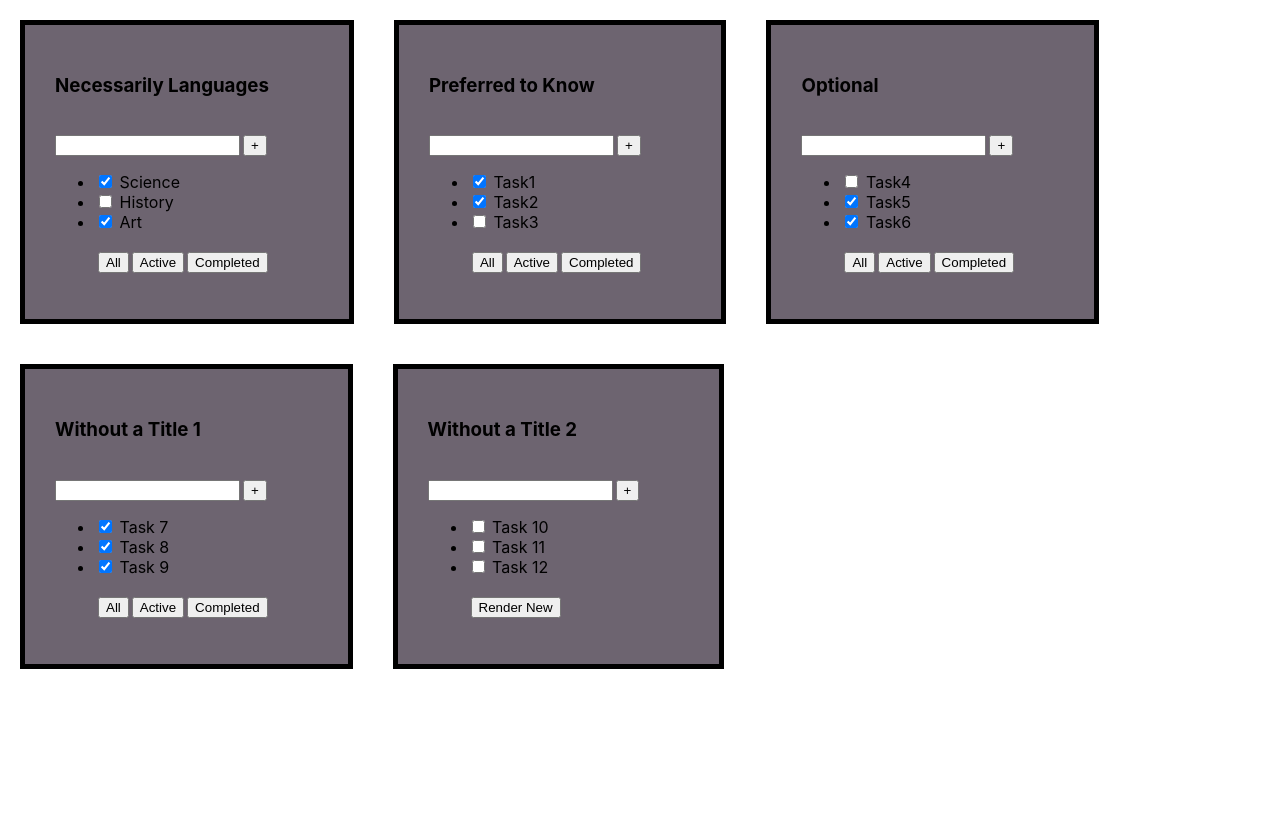
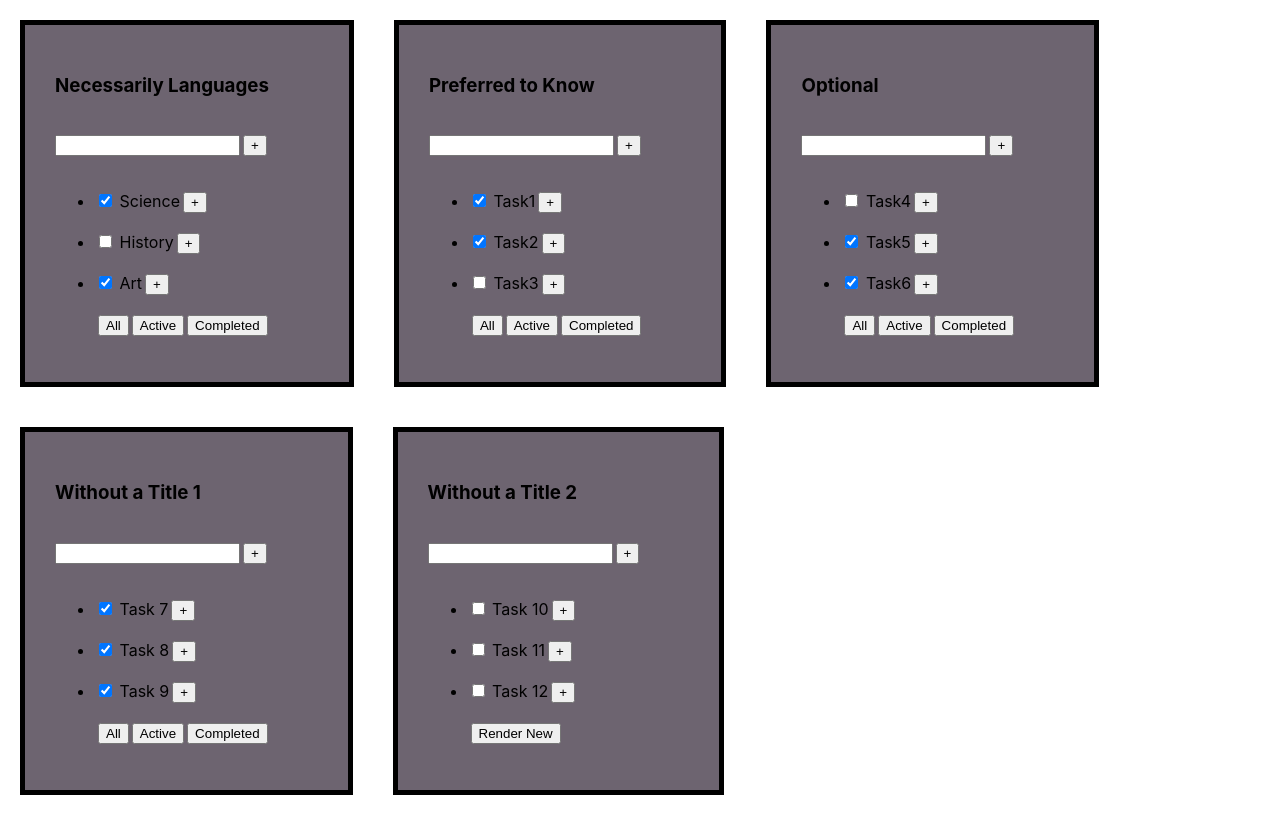
Before and after one commit to Sova42-cmd/React_Project, a React (Vite) app: page / in a window 1280 px wide. Built offline with nearby package versions, Linux system fonts and the light colour scheme.

Commit message:
added.callback

```diff
--- a/src/App.tsx
+++ b/src/App.tsx
@@ -1,35 +1,5 @@
 import './App.css'
 import ToDoList from "./ToDoList.tsx";
-//
-// import React from "react";
-//
-// type User = {
-//     id: number;
-//     name: string;
-//     email: string;
-// };
-
-// const users: User[] = [
-//     { id: 1, name: "Alice", email: "alice@example.com" },
-//     { id: 2, name: "Bob", email: "bob@example.com" },
-//     { id: 3, name: "Charlie", email: "charlie@example.com" },
-// ];
-//
-// const UserList: React.FC = () => {
-//     return (
-//         <div className="p-4">
-//             <h2 className="text-xl font-bold">User List</h2>
-//             <ul className="mt-2">
-//                 {users.map((user) => (
-//                     <li key={user.id} className="p-2 border-b">
-//                         <strong>{user.name}</strong> - {user.email}
-//                     </li>
-//                 ))}
-//             </ul>
-//         </div>
-//     );
-// };
-
 
 const firstTasks = [
     {
@@ -81,20 +51,26 @@ const forthTasks = [
 ]
 
 const fifthTasks = [
-    {id: 11, name: "Task 10", isDone: false},
-    {id: 12, name: "Task 11", isDone: false},
-    {id: 13, name: "Task 12", isDone: false},
+    {id: 13, name: "Task 10", isDone: false},
+    {id: 14, name: "Task 11", isDone: false},
+    {id: 15, name: "Task 12", isDone: false},
 ]
+
 
 function App() {
 
+    // function deleteTask (message: any) {console.log(message)}
+    const deleteTask = (message:any) => {
+        console.log(message)
+    }
+
     return (<>
 
-            <ToDoList title={"Necessarily Languages"} allTasks={firstTasks} buttons={buttons}/>
-            <ToDoList title={"Preferred to Know"} allTasks={secondTasks} buttons={buttons}/>
-            <ToDoList title={"Optional"} allTasks={thirdTasks} buttons={buttons}/>
-            <ToDoList title={"Without a Title 1"} allTasks={forthTasks} buttons={buttons}/>
-            <ToDoList title={"Without a Title 2"} allTasks={fifthTasks} buttons={testButtons}/>
+            <ToDoList title={"Necessarily Languages"} allTasks={firstTasks} buttons={buttons} deleteTask={deleteTask}/>
+            <ToDoList title={"Preferred to Know"} allTasks={secondTasks} buttons={buttons} deleteTask={deleteTask}/>
+            <ToDoList title={"Optional"} allTasks={thirdTasks} buttons={buttons} deleteTask={deleteTask}/>
+            <ToDoList title={"Without a Title 1"} allTasks={forthTasks} buttons={buttons} deleteTask={deleteTask}/>
+            <ToDoList title={"Without a Title 2"} allTasks={fifthTasks} buttons={testButtons} deleteTask={deleteTask}/>
 
         </>
     )
--- /dev/null
+++ b/src/Button.tsx
@@ -0,0 +1,7 @@
+
+function Button(props: any) {
+    return (
+        <button onClick={() => console.log("Hello")}>{props.name}</button>
+    )
+}
+export default Button
--- a/src/ToDoList.tsx
+++ b/src/ToDoList.tsx
@@ -1,14 +1,7 @@
 import './App.css'
-
-function Button(props: any) {
-    return (
-        <button>{props.name}</button>
-    )
-}
+import Button from './Button'
 
 function ToDoList(props: any) {
-
-    console.log(3 > 2 ? "yes" : "no")
 
     return (
         <div className="app">
@@ -25,6 +18,7 @@ function ToDoList(props: any) {
                                 return (
                                     <li key={element.id}>
                                         <input type="checkbox" checked={element.isDone}/> <span>{element.name}</span>
+                                        <button onClick={() =>props.deleteTask("removed "+element.id)}>+</button>
                                     </li>
                                 )
                             })
```
